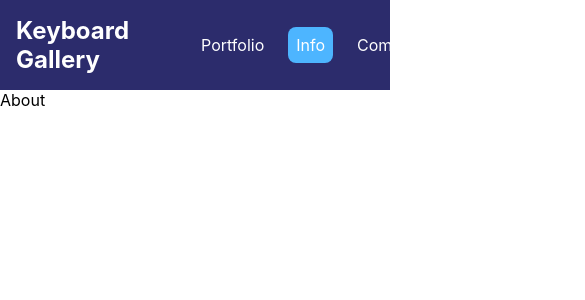
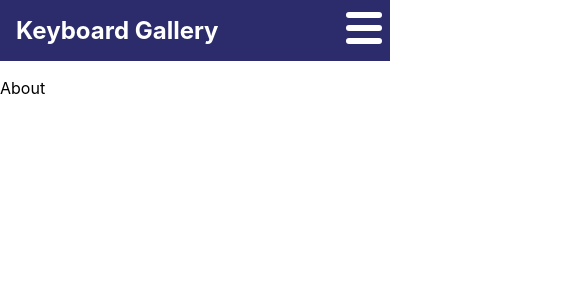
Before and after one commit to Crisu07/KeebGallery, a React (Create React App) app: page /about in a window 390 px wide. Shown: the top 300 px of the page, 585 px wide, since content can reach past the window. Built offline with nearby package versions, Linux system fonts and the light colour scheme.

Commit message:
Navbar Mobile menu
navbar switches to burger menu on small screen
adjusted portfolio page to match

```diff
--- a/public/index.html
+++ b/public/index.html
@@ -24,7 +24,7 @@
       work correctly both with client-side routing and a non-root public URL.
       Learn how to configure a non-root public URL by running `npm run build`.
     -->
-    <title>React App</title>
+    <title>Keyboard Gallery</title>
   </head>
   <body>
     <noscript>You need to enable JavaScript to run this app.</noscript>
--- a/src/App.css
+++ b/src/App.css
@@ -1,5 +1,6 @@
 .App {
   text-align: center;
+  background-color: white;
   height: 100%;
   width: 100%;
 }
--- a/src/components/Navbar.css
+++ b/src/components/Navbar.css
@@ -10,8 +10,10 @@ nav {
     background-color: #2c2c6c;
 
     /* sticks nav bar to top */
+    /* position fixed keeps it at top when menu is opened */
     position: sticky;
     top: 0;
+    width: 100%;
 }
 
 nav .title {
@@ -43,3 +45,62 @@ nav ul li a {
 nav ul li a:not(.active):hover {
     background-color: #4db5ff;
 }
+
+/* burger menu icon */
+nav .menu {
+    display: none;
+    position: absolute;
+    top: 0.75rem;
+    right: 0.5rem;
+    flex-direction: column;
+    justify-content: space-between;
+    width: 2.25rem;
+    height: 2rem;
+}
+nav .menu span{
+    height: 0.4rem;
+    width: 100%;
+    background-color: #fff;
+    border-radius: 0.2rem;
+}
+
+/* ------------MEDIA QUERIES (MEDIUM DEVICES - aka tablets)------------ */
+@media screen and (max-width: 1024px) {
+}
+
+/* ------------MEDIA QUERIES (SMALL DEVICES -aka mobile phones)------------  */
+@media screen and (max-width: 600px) {
+    nav .menu {
+        display: flex;
+    }
+
+    nav {
+        flex-direction: column;
+        align-items: start;
+        position: fixed;
+    }
+
+    /* hide the buttons and only show the hamburger icons */
+    nav ul {
+        display: none;
+        flex-direction: column;
+        width: 100%;
+        margin-bottom: 0.25rem;
+    }
+
+    nav ul.open {
+        display: flex;
+    }
+
+    nav ul li {
+        width: 100%;
+        text-align: center;
+    }
+
+    nav ul li a {
+        margin: 0.2rem 0.5rem;
+        width: 20rem;
+        margin-top: 10px;
+        margin-bottom: 10px;
+    }
+}
--- a/src/components/Navbar.jsx
+++ b/src/components/Navbar.jsx
@@ -1,27 +1,35 @@
-import React from 'react'
+import React, { useState } from 'react'
 import './Navbar.css'
 import { NavLink, Link } from 'react-router-dom'
 
 export const Navbar = () => {
+    const [openMenu, setOpenMenu] = useState(false);
+
   return (
     <nav>
         <Link to="/" className='title'>Keyboard Gallery</Link>
-        <ul>
+        <div className='menu' onClick={() => {setOpenMenu(!openMenu)}}>
+            <span></span>
+            <span></span>
+            <span></span>
+        </div>
+        {/* if the menu is opened, add a class open otherwise don't */}
+        <ul className={openMenu ? 'open' : ''}>
             <li>
-                <NavLink to="/portfolio">Portfolio</NavLink>
+                <NavLink to='/portfolio'>Portfolio</NavLink>
             </li>
             <li>
-                <NavLink to="/about">Info</NavLink>
+                <NavLink to='/about'>Info</NavLink>
             </li>
             <li>
-                <NavLink to="/commission">Commission</NavLink>
+                <NavLink to='/commission'>Commission</NavLink>
             </li>
             <li>
-                <NavLink to="/contact">Contact</NavLink>
+                <NavLink to='/contact'>Contact</NavLink>
             </li>
             {/* TO DO: Jump back to personal Site */}
             <li>
-                <NavLink to="/">About</NavLink>
+                <NavLink to='/'>About</NavLink>
             </li>
         </ul>
     </nav>
--- /dev/null
+++ b/src/components/pages/About.css
@@ -0,0 +1,5 @@
+
+/* Should be this when in mobile mode to work with menu */
+.about{
+    margin-top: 20%;
+}
--- a/src/components/pages/About.jsx
+++ b/src/components/pages/About.jsx
@@ -1,7 +1,8 @@
 import React from 'react'
+import './About.css'
 
 export const About = () => {
   return (
-    <div>About</div>
+    <div className='about'>About</div>
   )
 }
--- a/src/components/pages/index.js
+++ b/src/components/pages/index.js
@@ -1,4 +1,4 @@
 // Entryway for all the files within one import
-export * from "./Contact"
-export * from "./About"
-export * from "./Commission"
+export * from './Contact'
+export * from './About'
+export * from './Commission'
```
